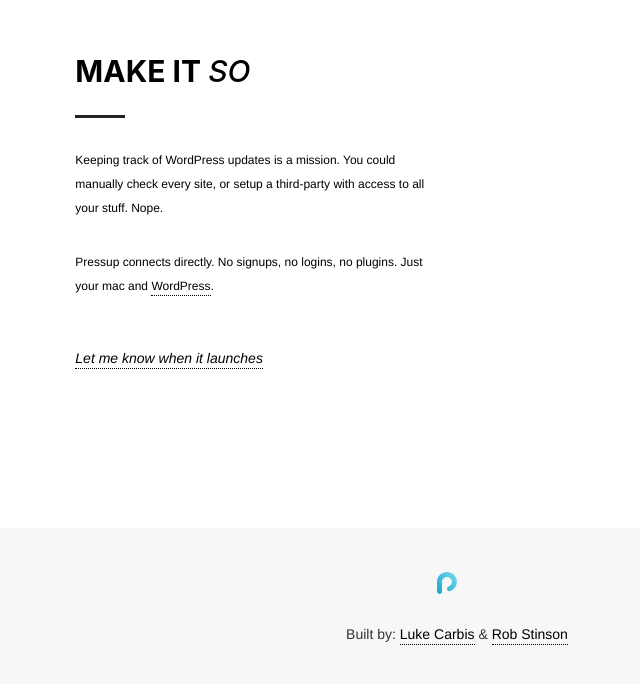
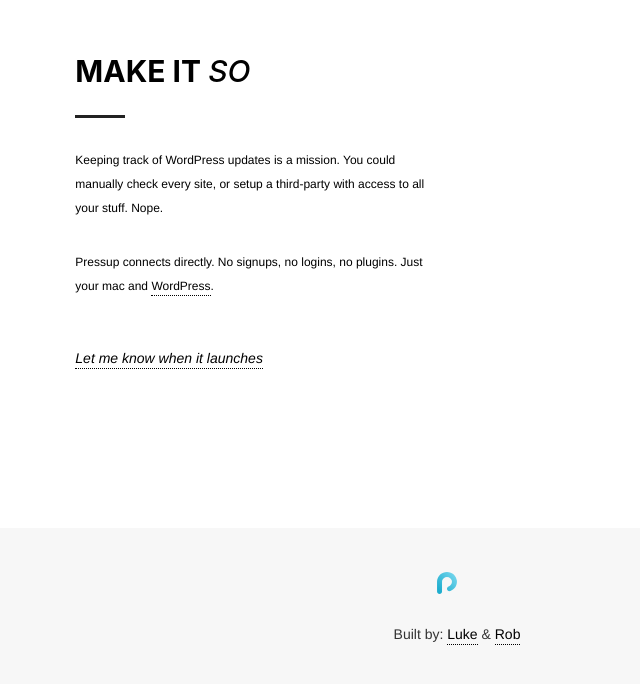
Before and after one commit to RobStino/getpressup.com, a plain HTML site: page index.html in a window 1280 px wide. Shown: the part 945-1629 px from the top of the page, without its empty margins (193-833 px from the left). Drawn offline with nearby package versions, Linux system fonts and the light colour scheme.

Commit message:
Use first names

```diff
--- a/index.html
+++ b/index.html
@@ -121,8 +121,8 @@
 			<div>
 				<!-- <a href="mailto:hi@getpressup.com">Contact</a> -->
 				<span>Built by:
-					<a href="http://carb.is">Luke Carbis</a> &
-					<a href="http://number11.co">Rob Stinson</a>
+					<a href="http://carb.is">Luke</a> &
+					<a href="http://number11.co">Rob</a>
 				</span>
 			</div>
 		</div>
```
